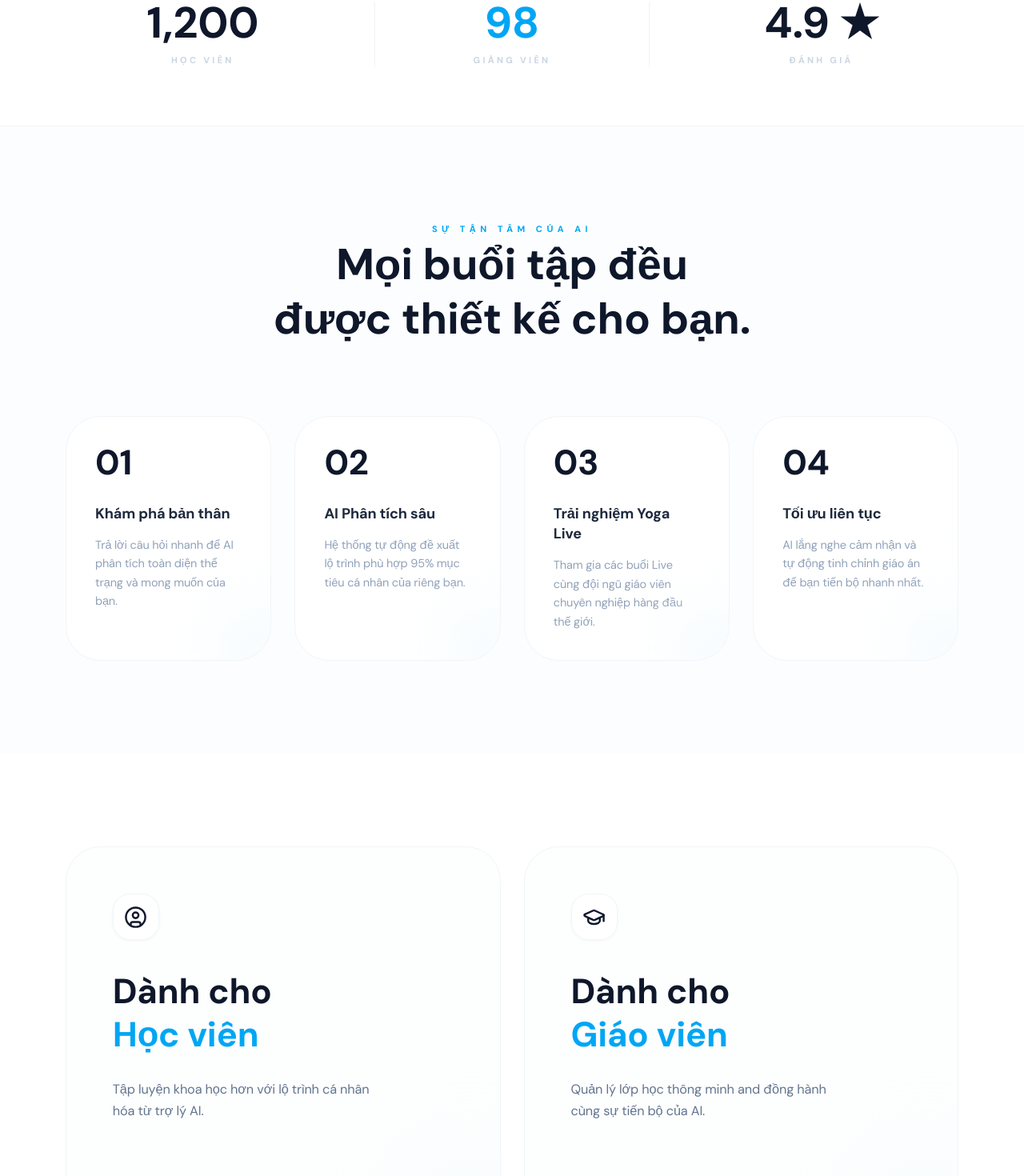
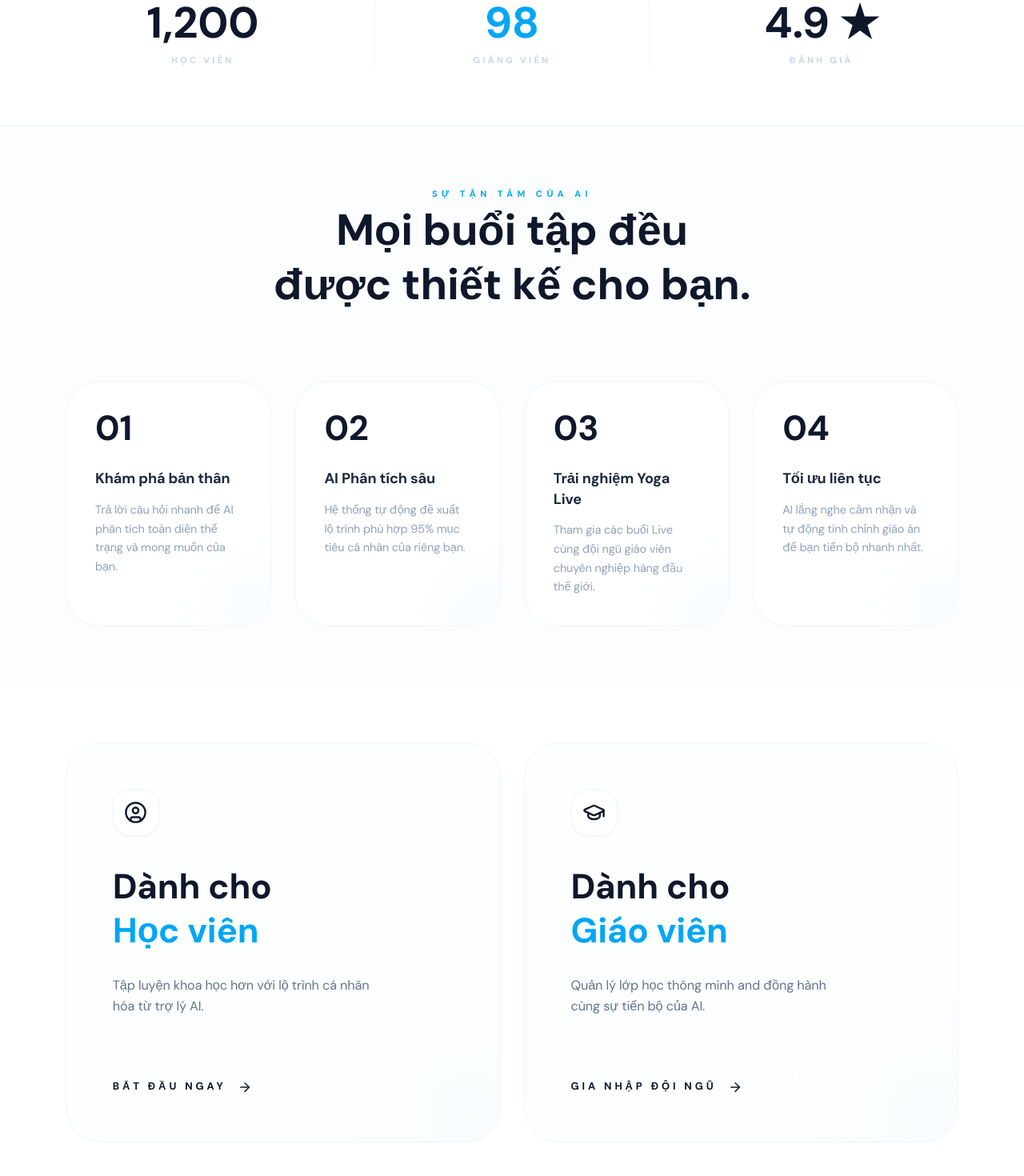
Before and after one commit to ThangLoiNguyen/yogaflowai, a Next.js app: page / in a window 1280 px wide. Shown: the part 741-2211 px from the top of the page at 80% size. Built offline with nearby package versions, Linux system fonts and the light colour scheme; no server answers; the database is empty.

Commit message:
Home design

```diff
--- a/app/page.tsx
+++ b/app/page.tsx
@@ -134,7 +134,8 @@ const Hero = () => {
 
   return (
     <section className="relative pt-44 pb-32 bg-white overflow-hidden min-h-[75vh] flex items-center justify-center">
-      <style dangerouslySetInnerHTML={{ __html: `
+      <style dangerouslySetInnerHTML={{
+        __html: `
         @keyframes fadeInRise {
           from { opacity: 0; transform: translateY(2rem); }
           to { opacity: 1; transform: translateY(0); }
@@ -193,8 +194,7 @@ const Hero = () => {
           {words.map((word, i) => (
             <span
               key={`${mounted}-${i}`}
-                 className={`inline-block opacity-0 hero-animation-base ${mounted ? 'hero-active' : ''} ${
-                    word.style === 'highlight' ? 'text-slate-400' :
+              className={`inline-block opacity-0 hero-animation-base ${mounted ? 'hero-active' : ''} ${word.style === 'highlight' ? 'text-slate-400' :
                   word.style === 'accent' ? 'text-sky-500 bg-clip-text' :
                     'text-slate-900'
                 }`}
@@ -282,11 +282,11 @@ const HowItWorks = () => {
   ];
 
   return (
-    <section id="how" className="py-32 bg-slate-50/40">
+    <section id="how" className="py-20 bg-slate-50/40">
       <div className="max-w-7xl mx-auto px-6">
         <div className="mb-24 space-y-6 text-center max-w-2xl mx-auto">
           <span className="text-[11px] font-bold uppercase tracking-[0.5em] text-sky-500">Sự tận tâm của AI</span>
-           <h2 className="text-4xl lg:text-6xl font-bold text-slate-900 leading-tight">Mọi buổi tập đều <br/>được thiết kế cho bạn.</h2>
+          <h2 className="text-4xl lg:text-6xl font-bold text-slate-900 leading-tight">Mọi buổi tập đều <br />được thiết kế cho bạn.</h2>
         </div>
 
         <div className="grid grid-cols-1 sm:grid-cols-2 lg:grid-cols-4 gap-8">
@@ -308,7 +308,7 @@ const HowItWorks = () => {
 
 const WhoAreYou = () => {
   return (
-    <section className="py-32 bg-white">
+    <section className="py-20 bg-white">
       <div className="max-w-7xl mx-auto px-6">
         <div className="grid md:grid-cols-2 gap-8">
           <div className="p-12 lg:p-16 rounded-[3rem] border border-slate-100 bg-slate-50/30 hover:bg-white hover:border-sky-300 hover:shadow-2xl hover:shadow-sky-100 transition-all duration-700 flex flex-col justify-between group cursor-pointer relative overflow-hidden min-h-[500px]">
@@ -316,7 +316,7 @@ const WhoAreYou = () => {
               <div className="w-16 h-16 rounded-3xl bg-white border border-slate-100 flex items-center justify-center mb-10 group-hover:bg-sky-600 group-hover:text-white transition-all duration-500 shadow-sm">
                 <UserCircle className="w-8 h-8" />
               </div>
-               <h3 className="text-5xl font-bold text-slate-900 mb-8 border-none leading-tight">Dành cho <br/><span className="text-sky-500">Học viên</span></h3>
+              <h3 className="text-5xl font-bold text-slate-900 mb-8 border-none leading-tight">Dành cho <br /><span className="text-sky-500">Học viên</span></h3>
               <p className="text-slate-500 text-lg leading-relaxed max-w-sm">Tập luyện khoa học hơn với lộ trình cá nhân hóa từ trợ lý AI.</p>
             </div>
             <Link href="/register" className="relative z-10 inline-flex items-center gap-4 text-slate-900 font-bold text-[13px] uppercase tracking-[0.3em] hover:text-sky-600 transition-colors group-hover:gap-6">
@@ -330,7 +330,7 @@ const WhoAreYou = () => {
               <div className="w-16 h-16 rounded-3xl bg-white border border-slate-100 flex items-center justify-center mb-10 group-hover:bg-sky-600 group-hover:text-white transition-all duration-500 shadow-sm">
                 <GraduationCap className="w-8 h-8" />
               </div>
-               <h3 className="text-5xl font-bold text-slate-900 mb-8 border-none leading-tight">Dành cho <br/><span className="text-sky-500">Giáo viên</span></h3>
+              <h3 className="text-5xl font-bold text-slate-900 mb-8 border-none leading-tight">Dành cho <br /><span className="text-sky-500">Giáo viên</span></h3>
               <p className="text-slate-500 text-lg leading-relaxed max-w-sm">Quản lý lớp học thông minh and đồng hành cùng sự tiến bộ của AI.</p>
             </div>
             <Link href="/register" className="relative z-10 inline-flex items-center gap-4 text-slate-900 font-bold text-[13px] uppercase tracking-[0.3em] hover:text-sky-600 transition-colors group-hover:gap-6">
```
Lines whose indentation alone changed are shown as unchanged.
